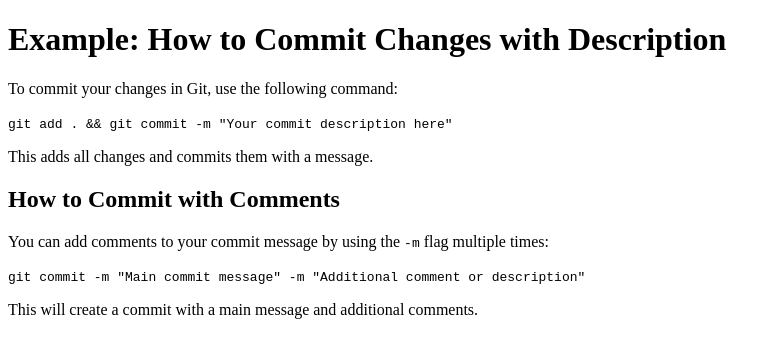
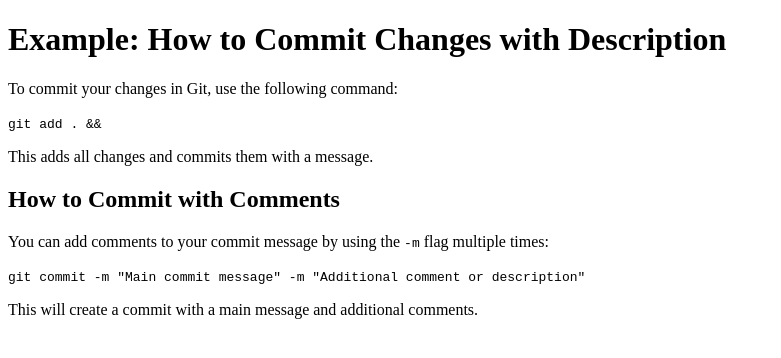
Before and after one commit to deepakbgowda07/TV-SHOW-SEARCH, a plain HTML site: page index.html in a window 1280 px wide. Shown: the whole page, without its empty margins (0-781 px from the left). Drawn offline with Linux system fonts and the light colour scheme.

Commit message:
Your commit message

```diff
--- a/index.html
+++ b/index.html
@@ -8,7 +8,10 @@
 <body>
     <h1>Example: How to Commit Changes with Description</h1>
     <p>To commit your changes in Git, use the following command:</p>
-    <code>git add . && git commit -m "Your commit description here"</code>
+    <code>git add . &&
+
+
+    </code>
     <p>This adds all changes and commits them with a message.</p>
     <h2>How to Commit with Comments</h2>
     <p>You can add comments to your commit message by using the <code>-m</code> flag multiple times:</p>
```
